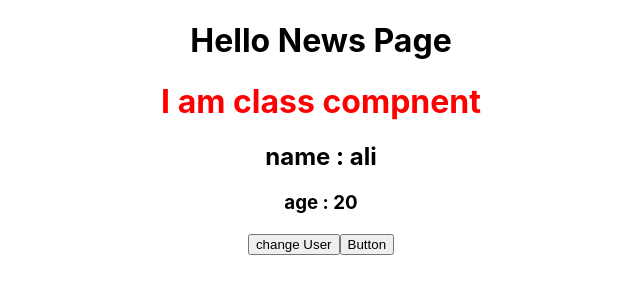
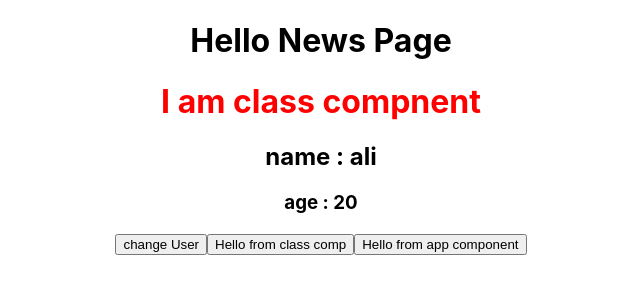
Before and after one commit to abdelrahmanShabaan/React_js_ITI_XMaster_Packages, a React (Create React App) app: page / in a window 1280 px wide. Shown: the top 300 px of the page, without its empty margins (319-959 px from the left). Built offline with nearby package versions, Linux system fonts and the light colour scheme.

Commit message:
using props as parameter and with this of oop to props more name for one button

```diff
--- a/src/App.js
+++ b/src/App.js
@@ -1,12 +1,14 @@
 import logo from './logo.svg';
 import './App.css';
 import AppClassComponent from './AppClassComponent';
+import MyButton from './MyButton';
 
 function App() {
   return (
     <div className="App">
       <h1>Hello News Page</h1>
       <AppClassComponent />
+      <MyButton name="Hello from app component"/>
     </div>
   );
 }
--- a/src/AppClassComponent.js
+++ b/src/AppClassComponent.js
@@ -59,7 +59,7 @@ class AppClassComponent extends React.Component{
         <h2>name : {this.state.name} </h2>
         <h3>age : {this.state.age} </h3>
         <button onClick={()=> this.changeUserInfo()} >change User </button>
-        <MyButton />
+        <MyButton name="Hello from class comp" />
         </>
     )
 
--- a/src/MyButton.js
+++ b/src/MyButton.js
@@ -5,12 +5,16 @@ import React from "react";
 class MyButton extends React.Component{
 
 
+    constructor(props){
+        super()
+    }
+
 
     render(){
 
             return(
                 <>
-                    <button>Button</button>
+                    <button> {this.props.name}</button>
                 </>
             )
     }
```
